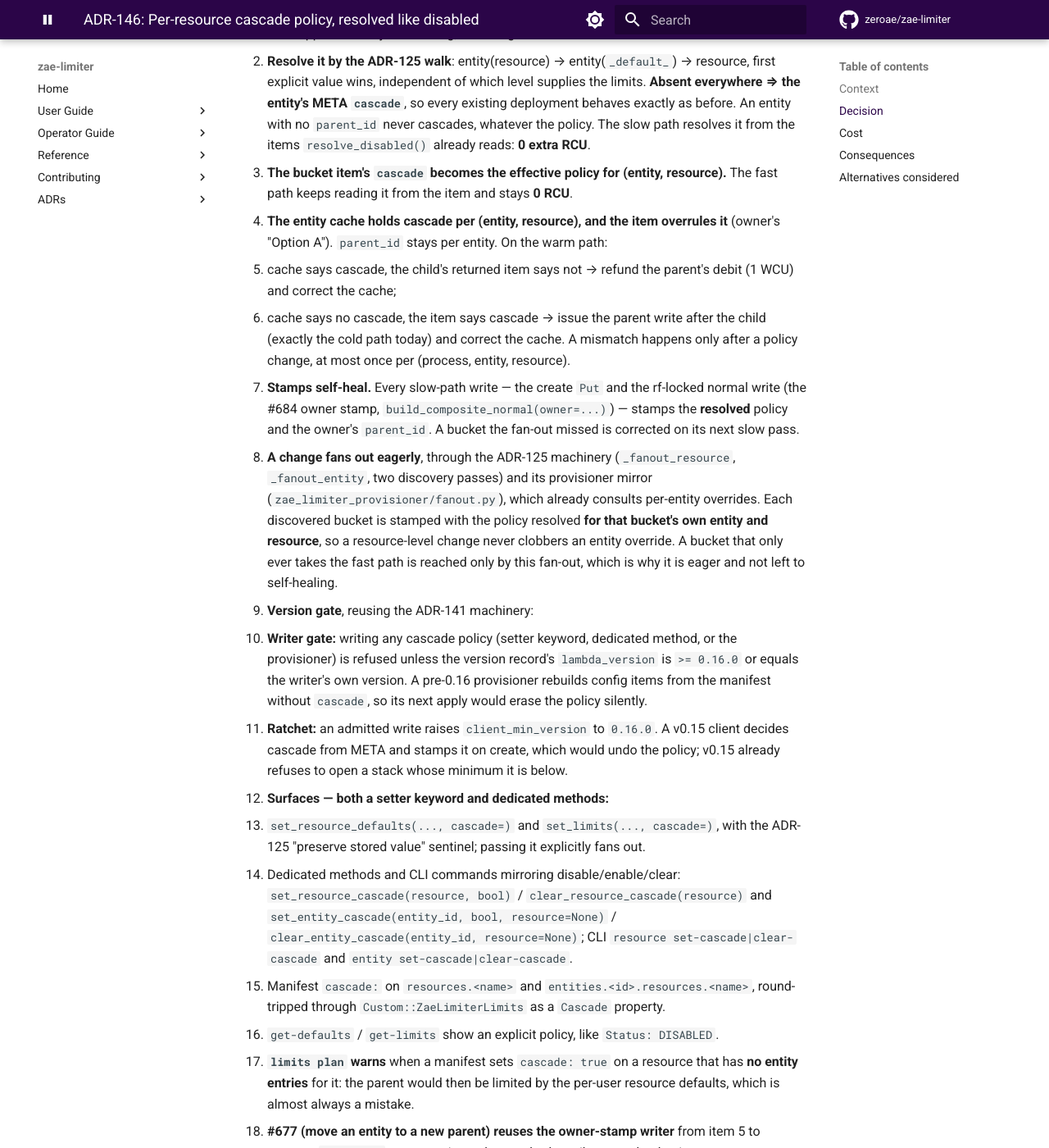
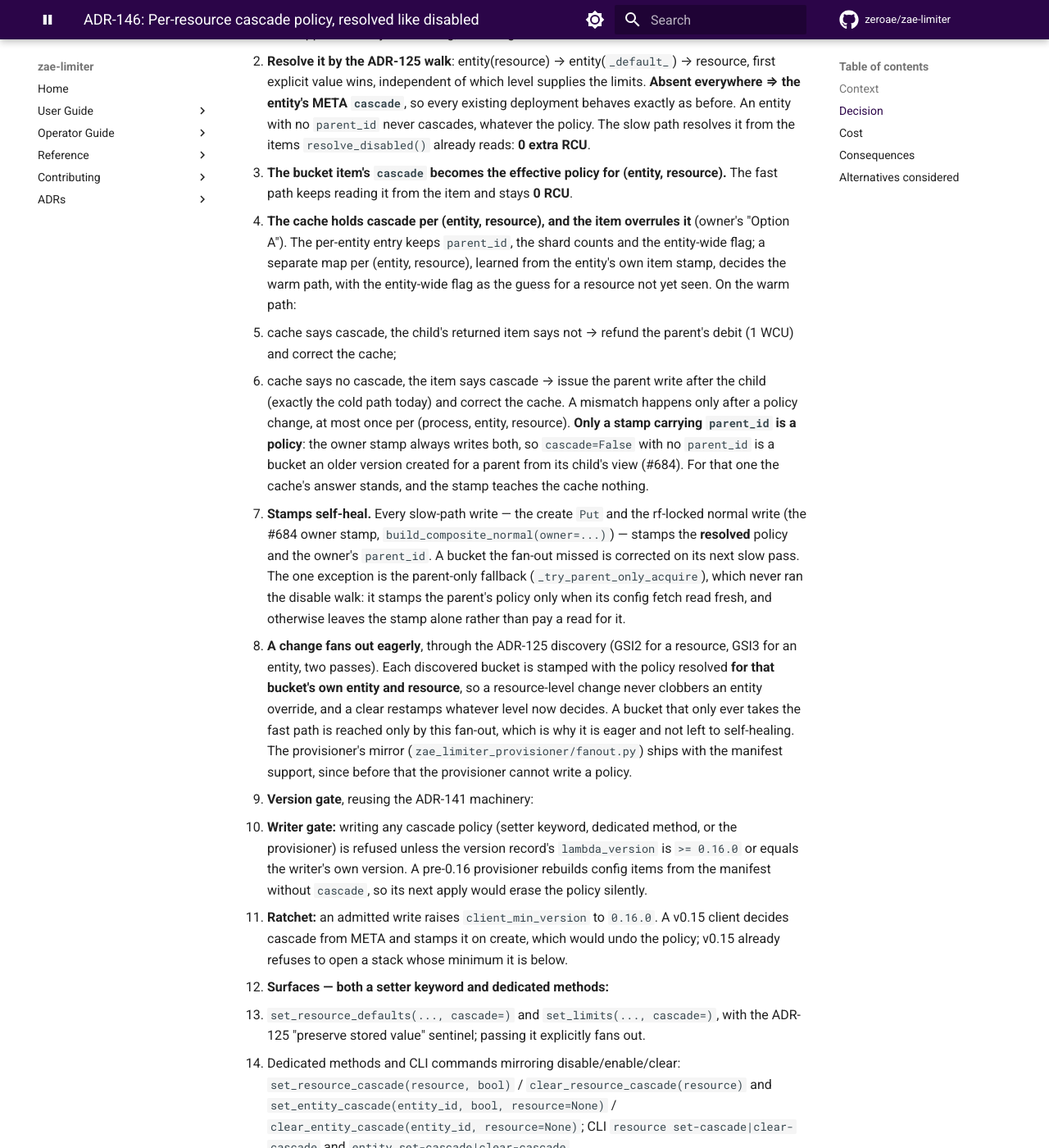
Before and after one commit to zeroae/zae-limiter, an MkDocs documentation site: the page built from docs/adr/146-per-resource-cascade-policy.md, in a window 1280 px wide and 1400 px high, scrolled down 1252 px. Shown: the whole window at 82% size. Built offline with MkDocs 1.6.1 and Material for MkDocs 9.7.7, drawn with Linux system fonts in a browser that asks for light colours; comment, search, counter and statistics services are not loaded; the version menu is left out.

Commit message:
📝 docs(adr): record what the cascade-policy core settled
ADR-146 is Proposed, so it tracks the implementation: the per-(entity,
resource) map beside the entity cache, that only a stamp carrying parent_id
counts as a policy (a pre-#684 parent bucket does not), the parent-only
fallback stamping only after a fresh config read, and the provisioner's
fan-out mirror moving to the manifest PR. CLAUDE.md gains a section on the
policy and its invariant 3 now says cascade is decided per (entity,
resource).

Refs #676

Co-Authored-By: Claude Opus 5.5 <noreply@anthropic.com>
Claude-Session: https://claude.ai/code/session_01ASEDQdfdZZeqM2KMM1WTMo

```diff
--- a/docs/adr/146-per-resource-cascade-policy.md
+++ b/docs/adr/146-per-resource-cascade-policy.md
@@ -52,27 +52,37 @@ planning for #674. This ADR is their first written record.
 3. **The bucket item's `cascade` becomes the effective policy for (entity, resource).**
    The fast path keeps reading it from the item and stays **0 RCU**.
 
-4. **The entity cache holds cascade per (entity, resource), and the item overrules it**
-   (owner's "Option A"). `parent_id` stays per entity. On the warm path:
+4. **The cache holds cascade per (entity, resource), and the item overrules it**
+   (owner's "Option A"). The per-entity entry keeps `parent_id`, the shard counts and
+   the entity-wide flag; a separate map per (entity, resource), learned from the entity's
+   own item stamp, decides the warm path, with the entity-wide flag as the guess for a
+   resource not yet seen. On the warm path:
    - cache says cascade, the child's returned item says not → refund the parent's debit
      (1 WCU) and correct the cache;
    - cache says no cascade, the item says cascade → issue the parent write after the child
      (exactly the cold path today) and correct the cache.
    A mismatch happens only after a policy change, at most once per (process, entity,
-   resource).
+   resource). **Only a stamp carrying `parent_id` is a policy**: the owner stamp always
+   writes both, so `cascade=False` with no `parent_id` is a bucket an older version
+   created for a parent from its child's view (#684). For that one the cache's answer
+   stands, and the stamp teaches the cache nothing.
 
 5. **Stamps self-heal.** Every slow-path write — the create `Put` and the rf-locked normal
    write (the #684 owner stamp, `build_composite_normal(owner=...)`) — stamps the
    **resolved** policy and the owner's `parent_id`. A bucket the fan-out missed is
-   corrected on its next slow pass.
+   corrected on its next slow pass. The one exception is the parent-only fallback
+   (`_try_parent_only_acquire`), which never ran the disable walk: it stamps the
+   parent's policy only when its config fetch read fresh, and otherwise leaves the stamp
+   alone rather than pay a read for it.
 
-6. **A change fans out eagerly**, through the ADR-125 machinery (`_fanout_resource`,
-   `_fanout_entity`, two discovery passes) and its provisioner mirror
-   (`zae_limiter_provisioner/fanout.py`), which already consults per-entity overrides.
-   Each discovered bucket is stamped with the policy resolved **for that bucket's own
-   entity and resource**, so a resource-level change never clobbers an entity override.
+6. **A change fans out eagerly**, through the ADR-125 discovery (GSI2 for a resource,
+   GSI3 for an entity, two passes). Each discovered bucket is stamped with the policy
+   resolved **for that bucket's own entity and resource**, so a resource-level change
+   never clobbers an entity override, and a clear restamps whatever level now decides.
    A bucket that only ever takes the fast path is reached only by this fan-out, which is
-   why it is eager and not left to self-healing.
+   why it is eager and not left to self-healing. The provisioner's mirror
+   (`zae_limiter_provisioner/fanout.py`) ships with the manifest support, since before
+   that the provisioner cannot write a policy.
 
 7. **Version gate**, reusing the ADR-141 machinery:
    - **Writer gate:** writing any cascade policy (setter keyword, dedicated method, or the
```
Also changed, not shown: CLAUDE.md (+36 -1 lines).
